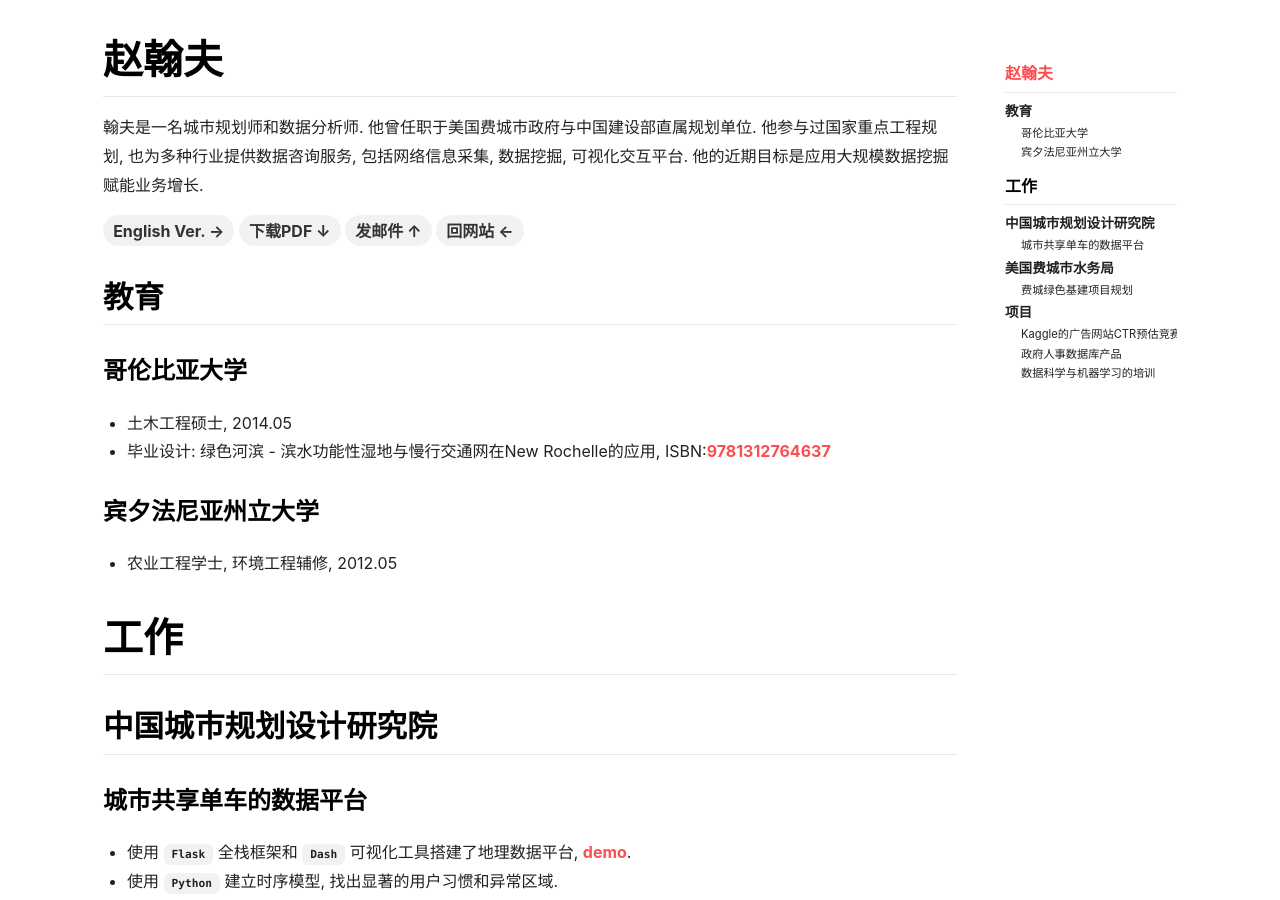
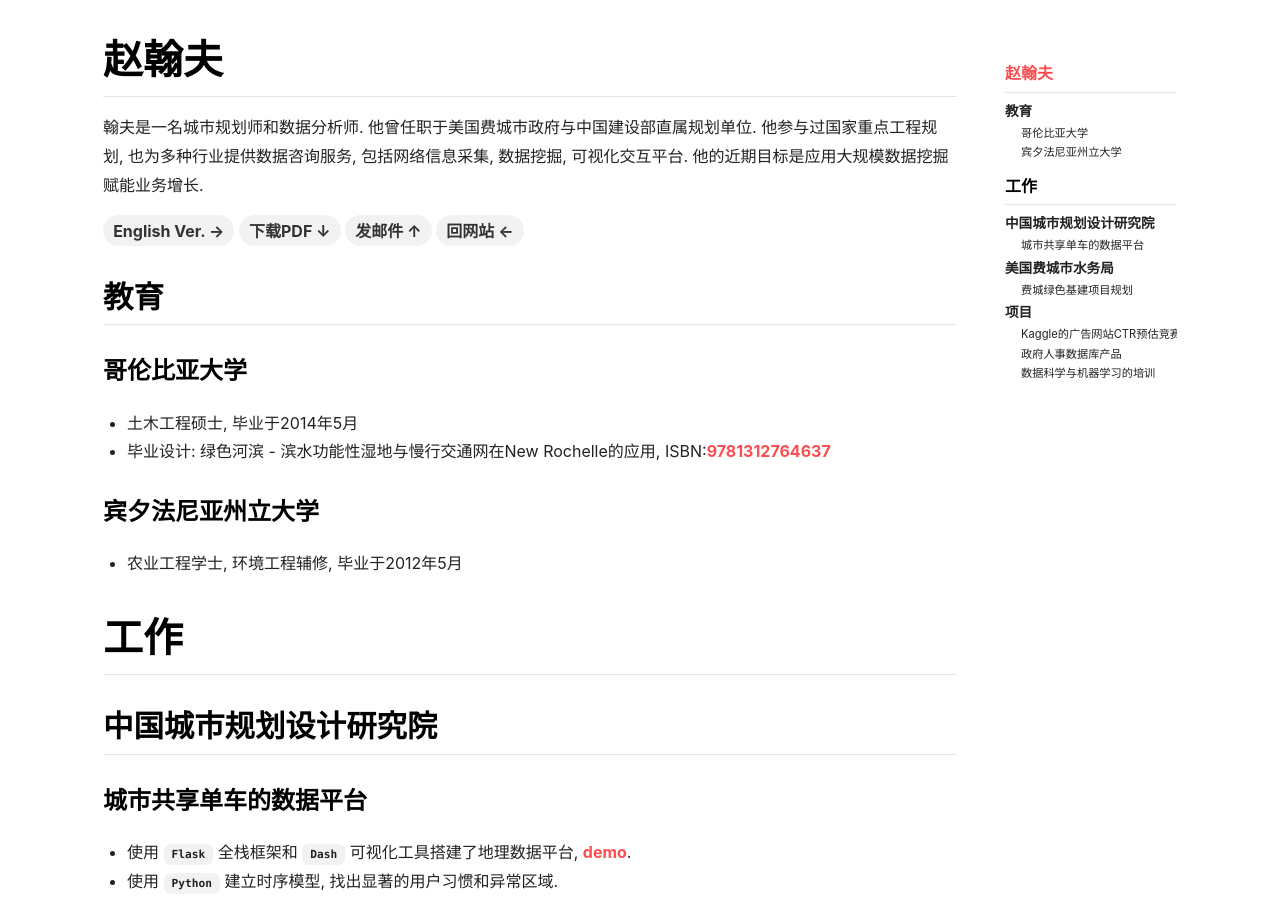
Before and after one commit to hanfu/hanfu.github.io, a Jekyll site: the page built from resume_cn.md, in a window 1280 px wide and 900 px high. Built offline with Jekyll 4.4.1, drawn with Linux system fonts in a browser that asks for light colours; nearby versions of some CDN libraries; our own code applies the rules of GitHub Pages for plain Markdown files.

Commit message:
updated jianli

```diff
--- a/resume_cn.md
+++ b/resume_cn.md
@@ -22,11 +22,11 @@ sitemap: false
 ## 教育
 
 ### 哥伦比亚大学
-- 土木工程硕士, 2014.05
+- 土木工程硕士, 毕业于2014年5月
 - 毕业设计: 绿色河滨 - 滨水功能性湿地与慢行交通网在New Rochelle的应用, ISBN:[9781312764637](http://www.lulu.com/us/en/shop/urban-design-lab/alternative-futures-for-new-rochelle/ebook/product-21958564.html)
 
 ### 宾夕法尼亚州立大学
-- 农业工程学士, 环境工程辅修, 2012.05
+- 农业工程学士, 环境工程辅修, 毕业于2012年5月
 
 # 工作
 
```
